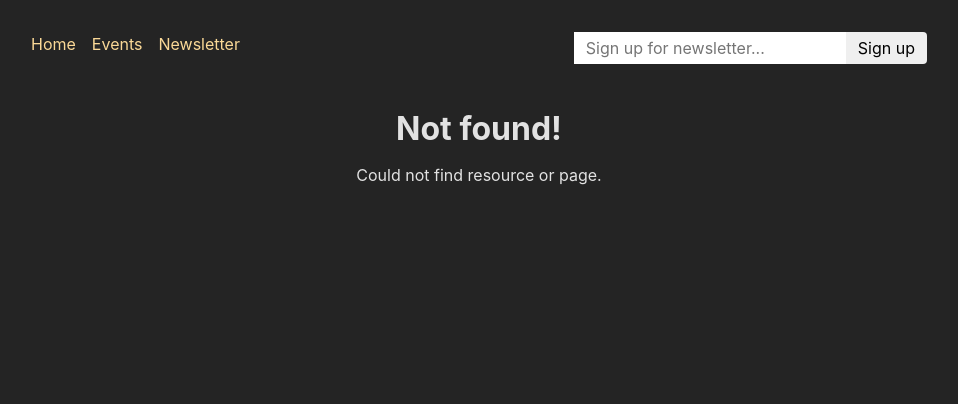
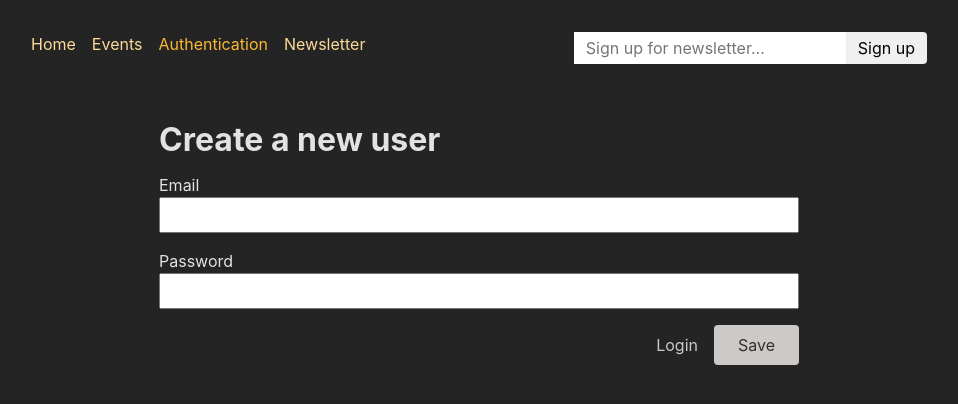
Before and after one commit to HeadYZ/AuthReact, a React (Create React App) app: page /auth in a window 1280 px wide. Before the commit this address had no page. Shown: the top 404 px of the page, without its empty margins (161-1119 px from the left). Built offline with nearby package versions, Linux system fonts and the light colour scheme.

Commit message:
practice query params

```diff
--- a/src/App.js
+++ b/src/App.js
@@ -1,19 +1,16 @@
-import { RouterProvider, createBrowserRouter } from 'react-router-dom';
+import { RouterProvider, createBrowserRouter } from 'react-router-dom'
 
-import EditEventPage from './pages/EditEvent';
-import ErrorPage from './pages/Error';
-import EventDetailPage, {
-  loader as eventDetailLoader,
-  action as deleteEventAction,
-} from './pages/EventDetail';
-import EventsPage, { loader as eventsLoader } from './pages/Events';
-import EventsRootLayout from './pages/EventsRoot';
-import HomePage from './pages/Home';
-import NewEventPage from './pages/NewEvent';
-import RootLayout from './pages/Root';
-import { action as manipulateEventAction } from './components/EventForm';
-import NewsletterPage, { action as newsletterAction } from './pages/Newsletter';
-
+import EditEventPage from './pages/EditEvent'
+import ErrorPage from './pages/Error'
+import EventDetailPage, { loader as eventDetailLoader, action as deleteEventAction } from './pages/EventDetail'
+import EventsPage, { loader as eventsLoader } from './pages/Events'
+import EventsRootLayout from './pages/EventsRoot'
+import HomePage from './pages/Home'
+import NewEventPage from './pages/NewEvent'
+import RootLayout from './pages/Root'
+import { action as manipulateEventAction } from './components/EventForm'
+import NewsletterPage, { action as newsletterAction } from './pages/Newsletter'
+import AuthenticationPage from './pages/Authentication.jsx'
 const router = createBrowserRouter([
 	{
 		path: '/',
@@ -59,12 +56,16 @@ const router = createBrowserRouter([
 				element: <NewsletterPage />,
 				action: newsletterAction,
 			},
+			{
+				path: 'auth',
+				element: <AuthenticationPage />,
+			},
 		],
 	},
-]);
+])
 
 function App() {
-  return <RouterProvider router={router} />;
+	return <RouterProvider router={router} />
 }
 
-export default App;
+export default App
--- /dev/null
+++ b/src/components/AuthForm.jsx
@@ -0,0 +1,30 @@
+import { Form, Link, useSearchParams } from 'react-router-dom'
+
+import classes from './AuthForm.module.css'
+
+function AuthForm() {
+	const [searchParams, setSearchParams] = useSearchParams()
+	const isLogin = searchParams.get('mode') === 'login'
+
+	return (
+		<>
+			<Form method='post' className={classes.form}>
+				<h1>{isLogin ? 'Log in' : 'Create a new user'}</h1>
+				<p>
+					<label htmlFor='email'>Email</label>
+					<input id='email' type='email' name='email' required />
+				</p>
+				<p>
+					<label htmlFor='image'>Password</label>
+					<input id='password' type='password' name='password' required />
+				</p>
+				<div className={classes.actions}>
+					<Link to={`?mode=${isLogin ? 'singup' : 'login'}`}>{isLogin ? 'Create new user' : 'Login'}</Link>
+					<button>Save</button>
+				</div>
+			</Form>
+		</>
+	)
+}
+
+export default AuthForm
--- a/src/components/MainNavigation.js
+++ b/src/components/MainNavigation.jsx
@@ -31,6 +31,16 @@ function MainNavigation() {
           </li>
           <li>
             <NavLink
+              to="/auth"
+              className={({ isActive }) =>
+                isActive ? classes.active : undefined
+              }
+            >
+              Authentication
+            </NavLink>
+          </li>
+          <li>
+            <NavLink
               to="/newsletter"
               className={({ isActive }) =>
                 isActive ? classes.active : undefined
```
Also changed, not shown: src/components/AuthForm.js (deleted, +0 -36 lines), src/pages/Authentication.jsx (renamed from src/pages/Authentication.js). Lines whose indentation alone changed are shown as unchanged.
